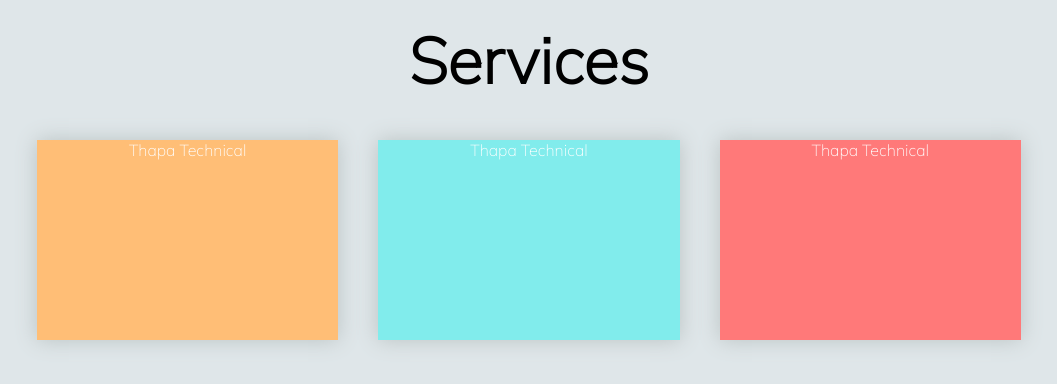
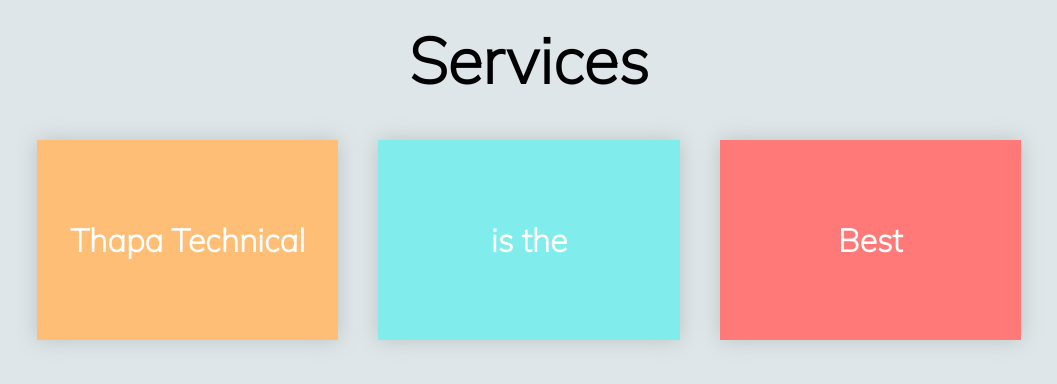
Before and after one commit to thapatechnical/flexresponsivediv, a plain HTML site: page index.html in a window 1280 px wide. Shown: the whole page, without its empty margins (111-1168 px from the left). Drawn offline with Linux system fonts and the light colour scheme.

Commit message:
Update index.html

```diff
--- a/index.html
+++ b/index.html
@@ -41,6 +41,15 @@
 		@media (max-width: 768px){
 			.grand_parent{height:auto; }
 		}
+
+
+		.parents div {
+			font-weight: bold;
+			font-size: 2rem;
+			display: grid;
+			place-items: center;
+		}
+
 		</style>
 	</head>
 	<body>
@@ -51,10 +60,10 @@
 					<p>Thapa Technical</p>
 				</div>
 				<div class="child">
-					<p>Thapa Technical</p>
+					<p>is the</p>
 				</div>
 				<div class="child">
-					<p>Thapa Technical</p>
+					<p>Best</p>
 				</div>
 			</div>
 		</div>
```
